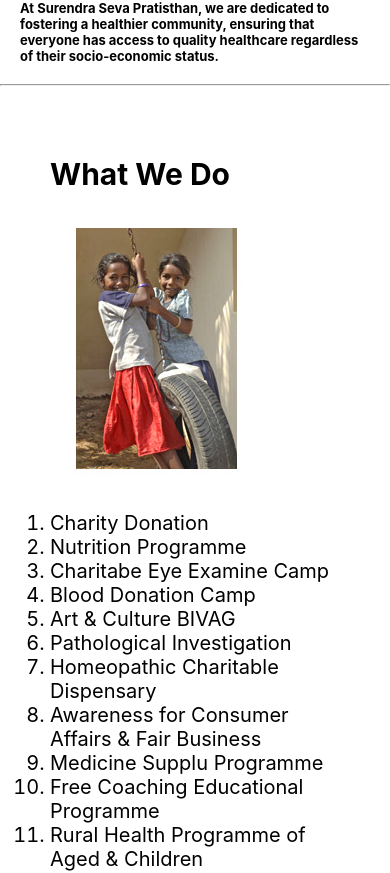
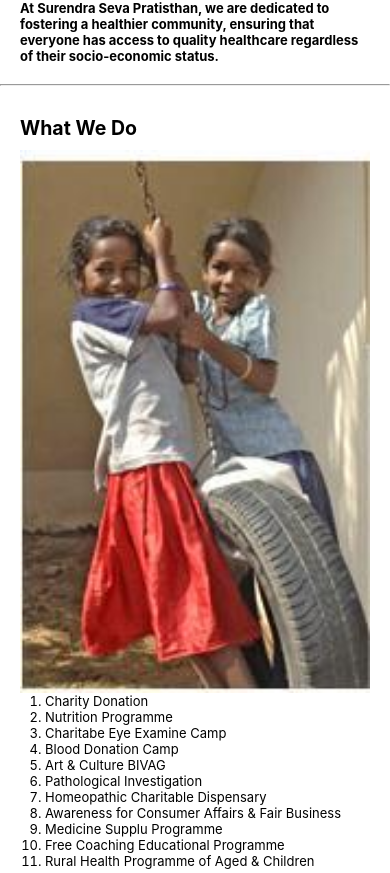
Before and after one commit to Dragoon4002/Surendra-Seva-Pratisthan, a React (Create React App) app: page / in a window 390 px wide. Shown: the part 1588-2461 px from the top of the page. Built offline with nearby package versions, Linux system fonts and the light colour scheme.

Commit message:
Home page what we do section image added and made responsive for mobile layout

```diff
--- a/src/pages/HomePage.css
+++ b/src/pages/HomePage.css
@@ -63,6 +63,13 @@
 
 .banner li{border-left: 5px solid var(--first) !important;padding:2px 0px 10px 10px;}
 
+.whatWeDo{
+    display: flex;
+    flex-direction: column;
+}
+
+.whatWeDo div{display: flex;flex-direction: row;}
+.whatWeDo ol{margin-left:50px;max-width: 500px;}
 
 @media screen and (max-width: 768px){
     .title{
@@ -83,4 +90,9 @@
     .aboutUs .banner{height: 30vh;}
     .aboutUs .banner ul{height: 30vh;}
     .aboutUs .Text{padding: 20px;}
+
+    .whatWeDo{font-size: small;padding: 20px;}
+    .whatWeDo h2{padding: 10px 0px;}
+    .whatWeDo> div{flex-direction: column;}
+    .whatWeDo> div ol{margin-left: 25px;}
 }
--- a/src/pages/HomePage.js
+++ b/src/pages/HomePage.js
@@ -75,6 +75,7 @@
       <hr/>
       <div className='whatWeDo'>
         <h2>What We Do</h2>
+        <div className='whatWeDo_content'>
           <img src={image1} alt='girl in swing'/>
           <ol>
             {whatWeDo.map((task, index) => (
@@ -82,6 +83,7 @@
             ))}
           </ol>
         </div>
+      </div>
       <Footer/>
     </main>
   )
```
Also changed, not shown: src/images/homepage/whatwedo.jpg. Lines whose indentation alone changed are shown as unchanged.
